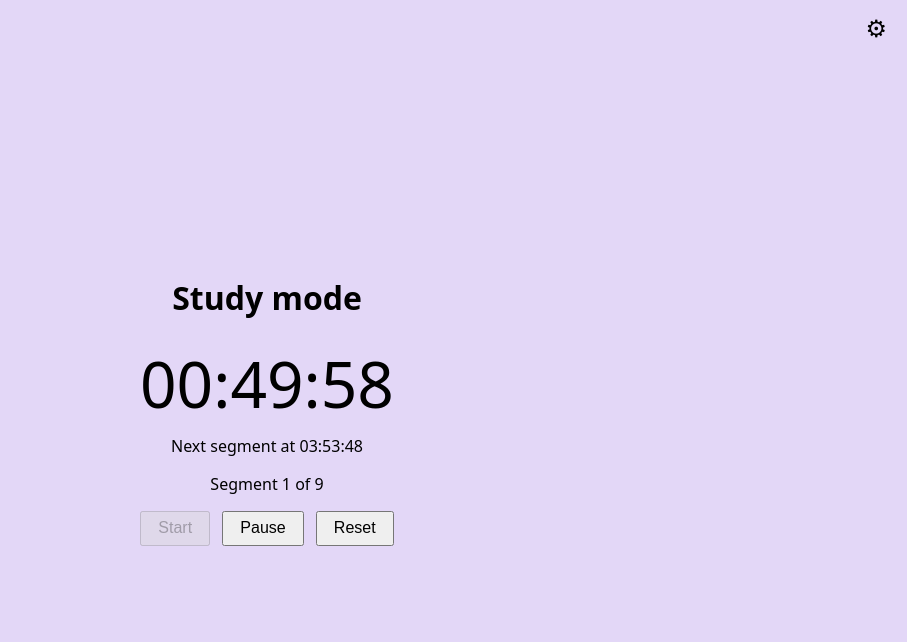
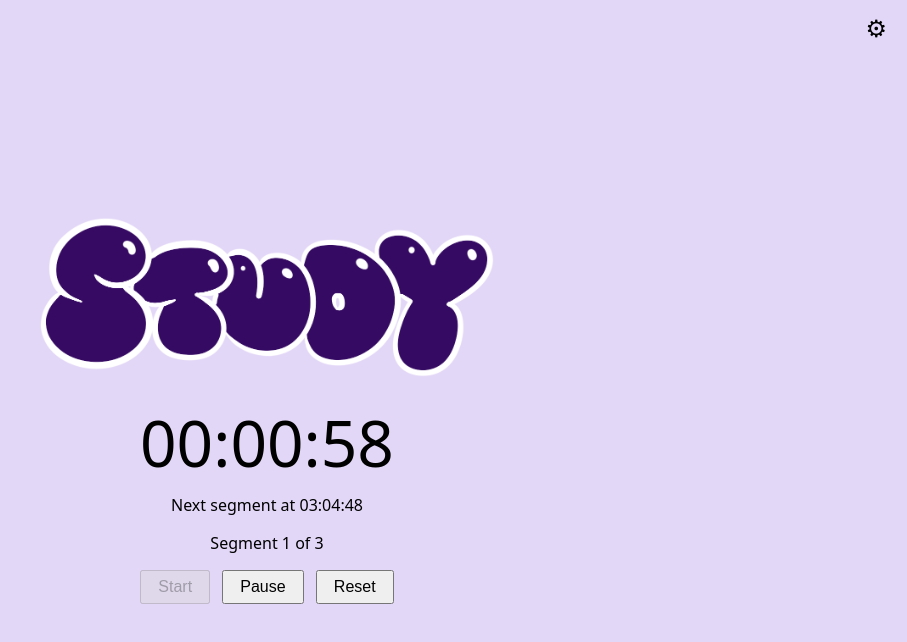
Before and after one commit to sxwng/pomydoro, a plain HTML site: page index.html in a window 1280 px wide. Both pictures are taken after a click on the button "Start". Shown: the whole page, without its empty margins (373-1280 px from the left). Drawn offline with Linux system fonts and the light colour scheme.

Commit message:
replace title text with imgs, refactoring

```diff
--- a/app.js
+++ b/app.js
@@ -74,6 +74,13 @@ const state = {
   tickId: null,
 };
 
+// Only rebuild when the image changes, so it isn't recreated every tick.
+function setModeImage(src, alt) {
+  const img = el.mode.querySelector('.mode-img');
+  if (img && img.getAttribute('src') === src) return;
+  el.mode.innerHTML = `<img class="mode-img" src="${src}" alt="${alt}">`;
+}
+
 function render() {
   const seg = state.segments[state.index];
   el.timer.textContent = formatTime(Math.ceil(state.remainingMs / 1000));
@@ -83,11 +90,19 @@ function render() {
 
   if (!seg) {
     el.body.className = 'idle';
-    el.mode.textContent = state.segments.length ? 'Finished!' : 'Ready';
+    if (state.segments.length) {
+      el.mode.textContent = 'Finished!';
+    } else {
+      setModeImage('images/ready.png', 'Ready');
+    }
     el.progress.textContent = '';
   } else {
     el.body.className = seg.type;
-    el.mode.textContent = seg.type === 'study' ? 'Study mode' : 'Break mode';
+    if (seg.type === 'study') {
+      setModeImage('images/study.png', 'Study mode');
+    } else {
+      setModeImage('images/break.png', 'Break mode');
+    }
     el.progress.textContent = `Segment ${state.index + 1} of ${state.segments.length}`;
   }
 
--- a/index.html
+++ b/index.html
@@ -8,7 +8,7 @@
 </head>
 <body class="idle">
   <main>
-    <h1 id="mode">Ready</h1>
+    <h1 id="mode"><img class="mode-img" src="images/ready.png" alt="Ready"></h1>
     <div id="timer">00:00:00</div>
     <div id="end-time">Next segment at 00:00:00</div>
     <p id="progress"></p>
@@ -27,7 +27,7 @@
     <form id="config" method="dialog">
       <h2>Settings</h2>
       <label for="pattern">Study pattern (minutes, study-break-study-…, end with f)</label>
-      <input id="pattern" type="text" value="50-10-40-10-30-10-20-10-10-f" spellcheck="false">
+      <input id="pattern" type="text" value="1-1-1-f" spellcheck="false">
       <p id="pattern-locked" hidden>Reset the timer to change the pattern.</p>
       <p id="error" role="alert"></p>
       <div class="dialog-buttons">
--- a/style.css
+++ b/style.css
@@ -15,6 +15,11 @@ body.break { background: #d4f5d9; }
 main {
   text-align: center;
   padding: 16px;
+}
+
+.mode-img {
+  height: 5em;
+  vertical-align: middle;
 }
 
 #timer {
```
Also changed, not shown: images/break.png (added), images/ready.png (added), images/study.png (added), 1 other file.
